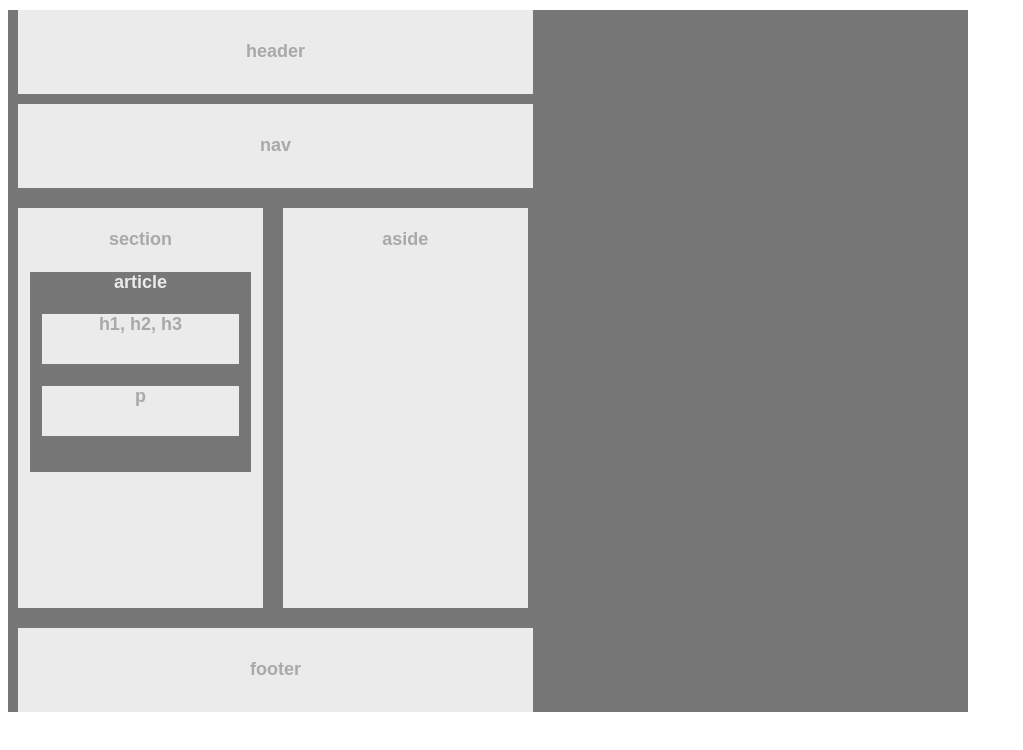
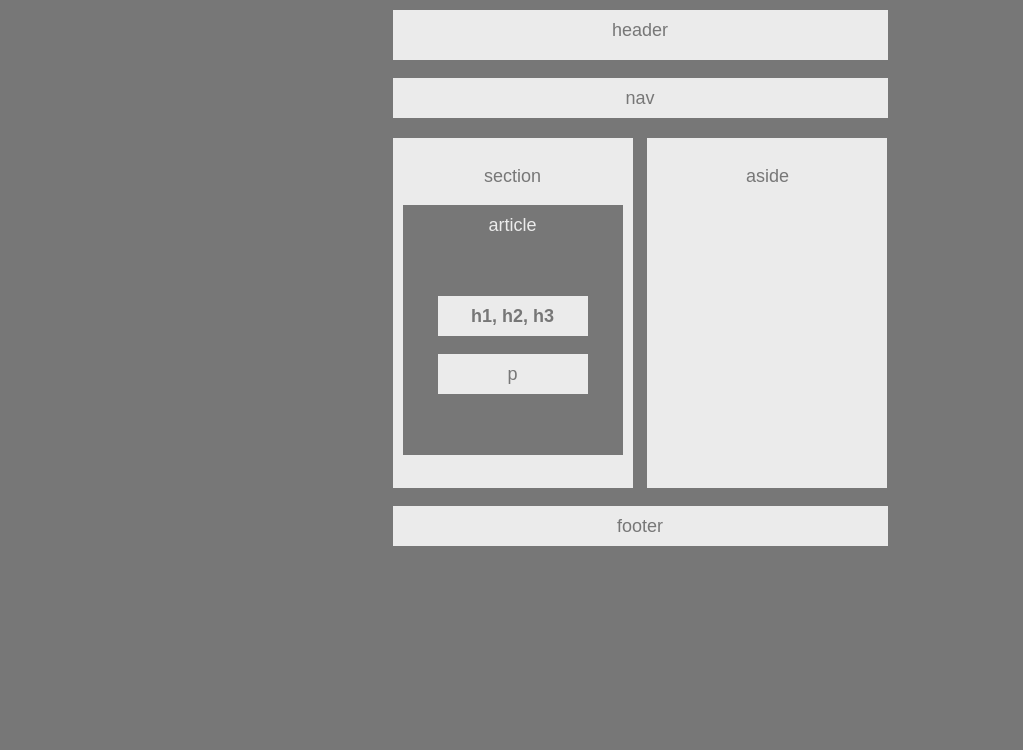
Before and after one commit to thomsaab/HW-Wireframe, a plain HTML site: page index.html in a window 1280 px wide. Shown: the whole page, without its empty margins (0-1023 px from the left). Drawn offline with Linux system fonts and the light colour scheme.

Commit message:
wireframe-homework

```diff
--- a/index.html
+++ b/index.html
@@ -1,45 +1,40 @@
 <!DOCTYPE html>
 <html lang="en">
 <head>
-<title>Website Skeleton</title>
-<meta charset="utf-8">
-<meta name="viewport" content="width=device-width, initial-scale=1">
-<link rel="stylesheet" href="./style.css">
-<!-- Link to your external CSS -->
+	<meta charset="UTF-8">
+	<meta name="viewport" content="width=device-width, initial-scale=1.0">
+	<meta http-equiv="X-UA-Compatible" content="ie=edge">
+	<link rel="stylesheet" href="style.css">
+	<title>WireFrame Homework</title>
 </head>
 <body>
+	<div class="container">
+		<header id="stylefont">header</header>
 
-  <div class="bigbox">
-
- <div class="header">
-    <h1><p class="styledfont">header</p></h1>
+<div class="nav">
+	<p id="stylefont">nav</p>
 </div>
 
-<div class="topnav">
-    <h1><p class="styledfont">nav</p></h1>
+<div class="main-box">
+<div class="section">
+		<p id="stylefont">section</p>
+		<div class="article">
+				<p id="lightstylefont">article</p>
+				<div class="htag">
+						<p id="stylefont"><strong>h1, h2, h3</strong></p>
 					</div>
-
-<div class="row">
-  <div class="column middle">
-        <h1><p class="styledfont">section</p></h1>
-      <div class="article">
-            <h1><p class="styledfontlight">article</p></h1>
-            <div class="htags">
-                    <h1><p class="styledfont">h1, h2, h3</p></h1>
-            </div>
-            <div class="ptags">
-                    <h1><p class="styledfont">p</p></h1>
+					<div class="ptag">
+							<p id="stylefont">p</p>
 						</div>
 			</div>
-
 		</div>
-  <div class="column side">
-    <h1><p class="styledfont">aside</p></h1>
+			<div class="aside">
+					<p id="stylefont">aside</p>
 				</div>
 			</div>
 
 				<div class="footer">
-    <h1><p class="styledfont">footer</p></h1>
+						<p id="stylefont">footer</p>
 					</div>
 
 	</div>
--- a/style.css
+++ b/style.css
@@ -1,90 +1,94 @@
-/*Style the font */
-.styledfont {
-    color: darkgray;
-    font-family: Arial, Helvetica, sans-serif;
+body {
+    background: #777;
+    font-family: 'Arial', 'Helvetica Neue', Helvetica, sans-serif;
     font-size: 18px;
-    font-weight: bold;
+    widows: 960px;
+    margin: 0 auto;
+}
+#stylefont {
     text-align: center;
+    padding-top: 10px;
+    color: #777;
 }
-.styledfontlight {
+#lightstylefont {
+    text-align: center;
+    padding-top: 10px;
     color: #ebebeb;
-    font-family: Arial, Helvetica, sans-serif;
-    font-size: 18px;
-    font-weight: bold;
+}
+header {
+    background: #ebebeb;
+    width: 495px;
+    height: 40px;
+    margin: 10px auto;
     text-align: center;
+    margin-bottom: 0 auto;
+}
+.nav {
+    background: #ebebeb;
+    width: 495px;
+    height: 40px;
+    margin: 0 auto;
+    text-align: center;
+    margin-bottom: 20px;
 }
 
-/* Style the box */
-.bigbox {
-    background-color: #777;
-    height: 100%;
-    width: 960px;
-
+.main-box {
+    width: 495px;
+    min-height: 350px;
+    margin: 0 auto;
+    clear: both;
 }
 
-/* Style the header */
-.header {
-    background-color: #ebebeb;
-    width: 495px;
-    align-self: center;
-    padding: 10px;
+.section {
+    background: #ebebeb;
+    width: 48.5%;
+    height: 350px;
+    margin: 0 auto;
     text-align: center;
-    margin: 10px;
+    margin-bottom: 20px;
+    float: left;
+    margin-right: 3%;
+}
+.aside {
+    background: #ebebeb;
+    width: 48.5%;
+    height: 350px;
+    margin: 0 auto;
+    text-align: center;
+    margin-bottom: 20px;
+    float: left;
+}
+.article {
+    background: #777;
+    width: 220px;
+    height: 250px;
+    margin: 10px auto;
+    text-align: center;
+    margin-bottom: 20px;
 }
 
-/* Style the top navigation bar */
-.topnav {
-    background-color: #ebebeb;
-    width: 495px;
-    padding: 10px;
+.htag {
+    background: #ebebeb;
+    width: 150px;
+    height: 40px;
+    margin: 10px auto;
     text-align: center;
-    margin: 10px;
+    margin-top: 60px;
 }
 
-/* Create two equal columns that floats next to each other */
-.column {
-    float: left;
-    background-color: #ebebeb;
-    height: 400px;
-    width: 25.5%;
+.ptag {
+    background: #ebebeb;
+    width: 150px;
+    height: 40px;
+    margin: 10px auto;
     text-align: center;
-    margin: 10px;
+    margin-bottom: 20px;
 }
-
-/* Clear floats after the columns */
-.row:after {
-    content: "";
-    display: table;
-    clear: both;
+.footer {
+    background: #ebebeb;
+    width: 495px;
+    min-height: 40px;
+    margin: 0 auto;
+    text-align: center;
+    margin-bottom: 20px;
 }
-.article {
-    background-color: #777;
-    height: 200px;
-    width: auto;
-    text-align: center;
-    margin: 12px;
-}
-
-.htags {
-    background-color: #ebebeb;
-    height: 50px;
-    width: auto;
-    text-align: center;
-    margin: 12px;
-}
-
-.ptags {
-    background-color: #ebebeb;
-    height: 50px;
-    width: auto;
-    text-align: center;
-    margin: 12px;
-}
-/* Style the footer */
-.footer {
-    background-color: #ebebeb;
-    width: 495px;
-    padding: 10px;
-    text-align: center;
-    margin: 10px;
-}
```
Lines whose indentation alone changed are shown as unchanged.
